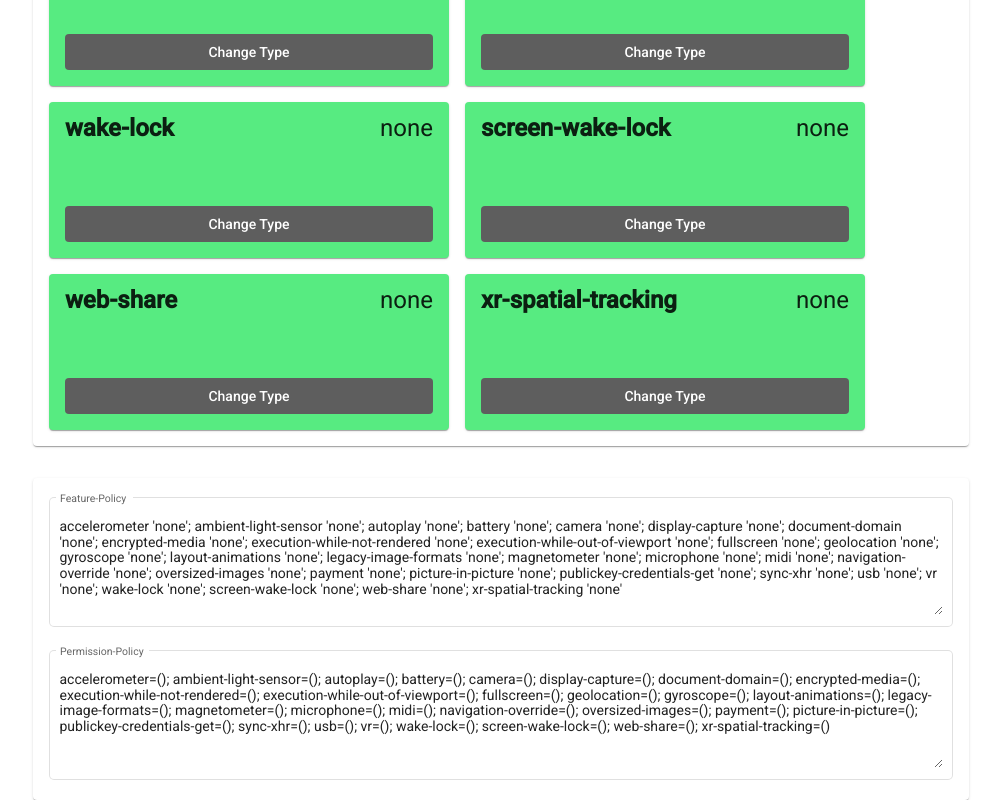
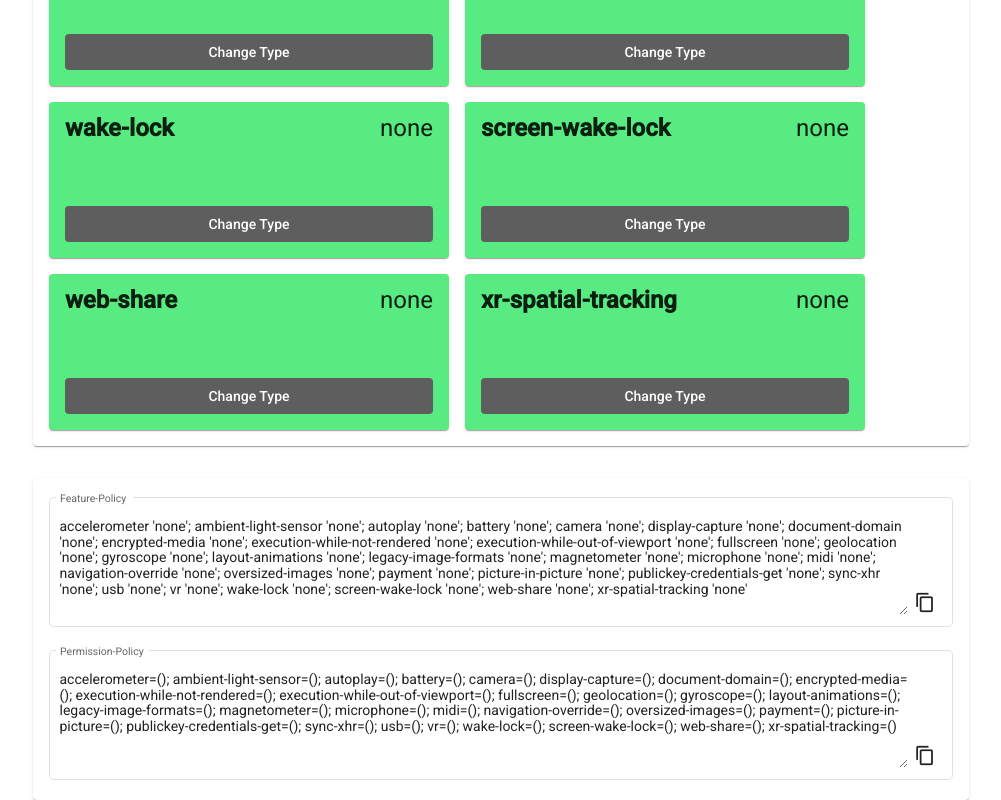
Before and after one commit to DerStimmler/feature-policy-generator, an Angular app: page / in a window 1280 px wide. Shown: the part 2386-3186 px from the top of the page, without its empty margins (139-1140 px from the left). Built offline with nearby package versions, Linux system fonts and the light colour scheme.

Commit message:
added copy to clipboard buttons

```diff
--- a/src/app/feature-policy/feature-export/feature-export.component.html
+++ b/src/app/feature-policy/feature-export/feature-export.component.html
@@ -1,10 +1,16 @@
 <mat-card class="outputs">
 <mat-form-field appearance="outline">
   <mat-label>Feature-Policy</mat-label>
-  <textarea matInput [readonly]="true" [value]="buildFeaturePolicy(features)" [rows]="6"></textarea>
+  <textarea matInput #featurePolicyOutput [readonly]="true" [value]="buildFeaturePolicy(features)" [rows]="6"></textarea>
+  <button mat-icon-button matSuffix [cdkCopyToClipboard]="featurePolicyOutput.value" (cdkCopyToClipboardCopied)="showInfoMessage()">
+    <mat-icon>content_copy</mat-icon>
+  </button>
 </mat-form-field>
 <mat-form-field appearance="outline">
   <mat-label>Permission-Policy</mat-label>
-  <textarea matInput [readonly]="true" [value]="buildPermissionPolicy(features)" [rows]="6"></textarea>
+  <textarea matInput #permissionPolicyOutput [readonly]="true" [value]="buildPermissionPolicy(features)" [rows]="6"></textarea>
+  <button mat-icon-button matSuffix [cdkCopyToClipboard]="permissionPolicyOutput.value" (cdkCopyToClipboardCopied)="showInfoMessage()">
+    <mat-icon>content_copy</mat-icon>
+  </button>
 </mat-form-field>
 </mat-card>
--- a/src/app/feature-policy/feature-export/feature-export.component.ts
+++ b/src/app/feature-policy/feature-export/feature-export.component.ts
@@ -1,5 +1,7 @@
 import {Component, Input, OnInit} from '@angular/core';
 import {Feature} from "../feature";
+import {MatSnackBar} from "@angular/material/snack-bar";
+import {config} from "rxjs";
 
 @Component({
   selector: 'app-feature-export',
@@ -10,7 +12,7 @@ export class FeatureExportComponent implements OnInit {
 
   @Input() features: Feature[] = [];
 
-  constructor() { }
+  constructor(private snackBar: MatSnackBar) { }
 
   ngOnInit(): void {
   }
@@ -22,4 +24,8 @@ export class FeatureExportComponent implements OnInit {
   buildPermissionPolicy(features: Feature[]):string {
     return features.map(f => f.exportAsPermission()).join("; ");
   }
+
+  showInfoMessage() {
+    this.snackBar.open("Copied!", "", {duration: 1000, horizontalPosition: "end", verticalPosition: "bottom", });
+  }
 }
--- a/src/app/feature-policy/feature-policy.module.ts
+++ b/src/app/feature-policy/feature-policy.module.ts
@@ -10,6 +10,8 @@ import {MatInputModule} from '@angular/material/input';
 import {MatFormFieldModule} from "@angular/material/form-field";
 import { FeatureFilterComponent } from './feature-filter/feature-filter.component';
 import {MatIconModule} from "@angular/material/icon";
+import {ClipboardModule} from "@angular/cdk/clipboard";
+import {MatSnackBarModule} from "@angular/material/snack-bar";
 
 
 @NgModule({
@@ -26,7 +28,9 @@ import {MatIconModule} from "@angular/material/icon";
     MatButtonModule,
     MatInputModule,
     MatFormFieldModule,
-    MatIconModule
+    MatIconModule,
+    ClipboardModule,
+    MatSnackBarModule
   ],
   exports: [
     FeaturePolicyComponent,
--- a/src/app/feature-policy/feature/feature.component.html
+++ b/src/app/feature-policy/feature/feature.component.html
@@ -6,7 +6,7 @@
     </div>
     <mat-form-field appearance="outline" [class.invisible]="!feature.allowList.isOriginsEnabled()">
       <mat-label>Origins</mat-label>
-      <input matInput #originsInput (input)="updateOrigins(feature, originsInput.value)" [value]="feature.allowList.origins?.join(' ')">
+      <input matInput #originsInput (input)="updateOrigins(feature, originsInput.value)" [value]="feature.allowList.origins?.join(' ')" placeholder="https://example1.com https://example2.com ...">
       <mat-icon matSuffix>cloud</mat-icon>
     </mat-form-field>
     <button mat-flat-button color="primary" (click)="feature.changeType()">Change Type</button>
```
